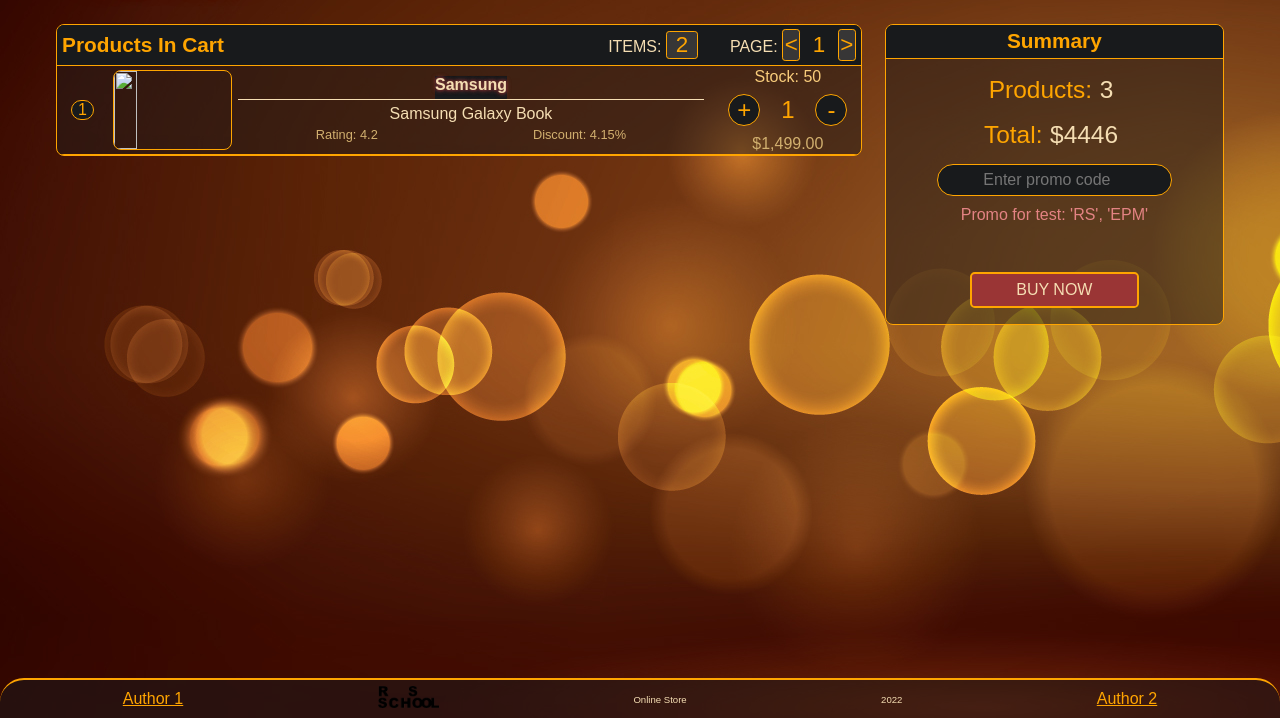
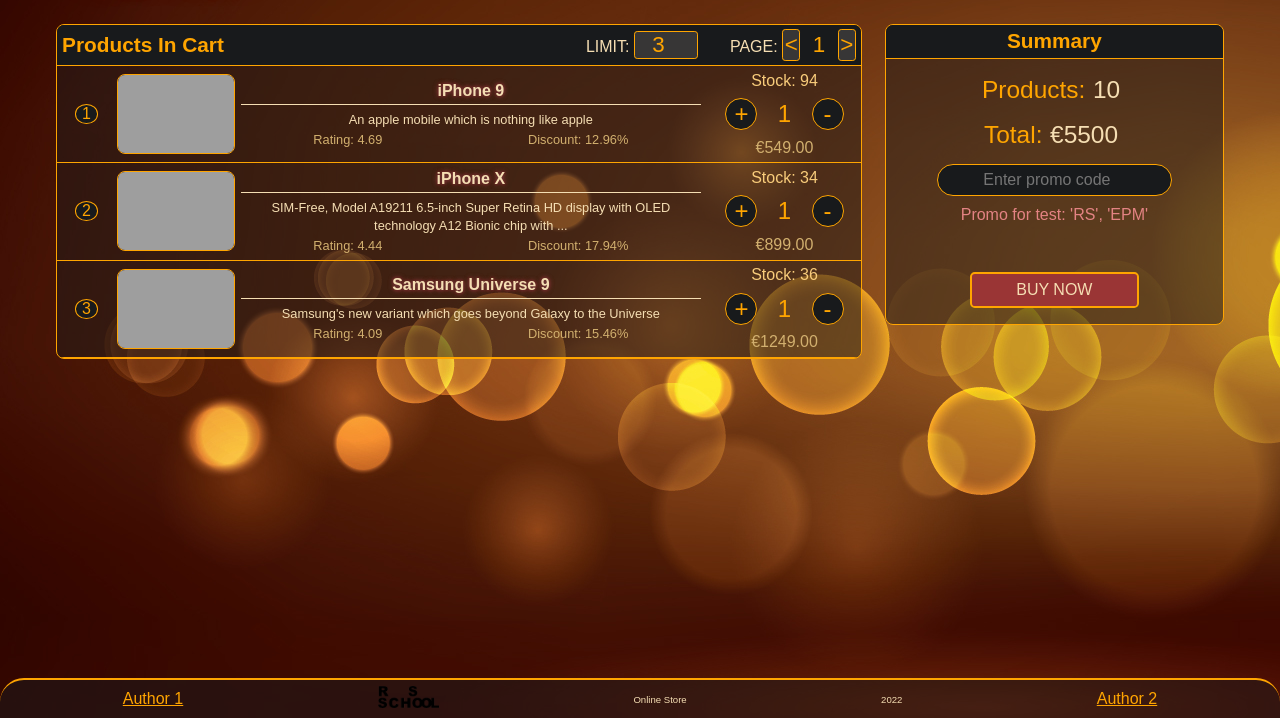
Before and after one commit to PetrAlexkulakov/Online-Store, a website built with webpack: page src/index-cart.html in a window 1280 px wide. Shown: the part 82-800 px from the top of the page. Built offline with nearby package versions, Linux system fonts and the light colour scheme; grey boxes are pictures that could not be loaded.

Commit message:
feat: implement displaying, adding/removing products & pagination

```diff
--- a/src/index-cart.html
+++ b/src/index-cart.html
@@ -24,78 +24,49 @@
     </header>
     <main class="main-main">
         <div class="cart-page">
+
             <div class="cart-wrapper">
                 <div class="cart-products">
-                    <div class="cart-products-header">
+                    <div class="cart-products__header">
                         <h2>
                             Products In Cart
                         </h2>
                         <div class="page-control">
                             <div class="products-amount">
-                                <label for="amout"><span class="amount-text">ITEMS:</span></label>
-                                <input type="text" id="amout" class="amount-input" value=2>
+                                <label for="amoutInput"><span class="products-amount__text">LIMIT:</span></label>
+                                <input type="number" id="amoutInput" class="products-amount__input" min="1" value="3">
                             </div>
                             <div class="page-numbers">
-                                <span class="page-text">PAGE:</span>
-                                <button class="page-btn-left">
+                                <span class="page-numbers__text">PAGE:</span>
+                                <button class="page-btn-back">
                                     < </button>
                                         <span class="page-number">1</span>
-                                        <button class="page-btn-right"> > </button>
+                                        <button class="page-btn-forward"> > </button>
                             </div>
                         </div>
                     </div>
-                    <div class="cart-products-items">
-                        <div class="cart-products-items-wrapper">
-                            <div class="cart-product-item">
-                                <div class="item-i">1</div>
-                                <div class="item-info">
-                                    <img class="item-info-img" src="" alt="">
-                                    <div class="item-info-detail">
-                                        <div class="item-title">
-                                            <h3>Samsung</h3>
-                                        </div>
-                                        <div class="item-description">
-                                            <span>Samsung Galaxy Book</span>
-                                        </div>
-                                        <div class="item-other">
-                                            <p>Rating: 4.2</p>
-                                            <p>Discount: 4.15%</p>
-                                        </div>
-                                    </div>
-                                </div>
-                                <div class="item-number-control">
-                                    <div class="item-stock-control">
-                                        <span>Stock: 50</span>
-                                    </div>
-                                    <div class="item-number-control-btns">
-                                        <button class="item-number-control-btn">+</button>
-                                        <span>1</span>
-                                        <button class="item-number-control-btn">-</button>
-                                    </div>
-                                    <div class="item-price">$1,499.00</div>
-                                </div>
-                            </div>
-                        </div>
+                    <div class="cart-products__items">
+                       <!-- <div class="empty-cart"></div> -->
                     </div>
 
                 </div>
                 <div class="total-cart">
                     <h2>Summary</h2>
                     <div class="total-price">
-                        <span class="total-price-text">Products:</span>
-                        <span>3</span>
+                        <span class="total-price__text">Products:</span>
+                        <span class="total-items">0</span>
                     </div>
                     <div class="total-price">
-                        <span class="total-price-text">Total:</span>
-                        <span>$4446</span>
+                        <span class="total-price__text">Total:</span>
+                        <span class="total-money">€0</span>
                     </div>
                     <div class="promo-code">
                         <input type="search" placeholder="Enter promo code">
                     </div>
                     <span class="promo-ex">
-                     Promo for test: 'RS', 'EPM'
+                        Promo for test: 'RS', 'EPM'
                     </span>
-                    <button class="btn-buy-now">BUY NOW</button>
+                    <button class="btn__buy-now">BUY NOW</button>
                 </div>
             </div>
         </div>
--- a/src/index.ts
+++ b/src/index.ts
@@ -8,3 +8,5 @@
         putProducts();
         break;
 }
+
+import "./ts/cart-page/cart";
--- a/src/scss/cart-page/_main-cart.scss
+++ b/src/scss/cart-page/_main-cart.scss
@@ -20,7 +20,7 @@
   height: fit-content;
 }
 
-.cart-products-header {
+.cart-products__header {
   display: flex;
   background-color: #181a1c;
   padding: 0.3rem;
@@ -29,11 +29,11 @@
   justify-content: space-between;
 }
 
-.cart-products-header h2 {
+.cart-products__header h2 {
   font-size: 130%;
 }
 
-.amount-text {
+.products-amount__text {
   color: wheat;
 }
 
@@ -43,8 +43,8 @@
   align-items: center;
 }
 
-.page-control .amount-input {
-  width: 2rem;
+.page-control .products-amount__input {
+  width: 4rem;
   text-align: center;
   outline: none;
   border: 1px solid orange;
@@ -56,12 +56,12 @@
 .page-numbers {
   margin-left: 2rem;
 }
-.page-text {
+.page-numbers__text {
   color: wheat;
 }
 
-.page-btn-left,
-.page-btn-right {
+.page-btn-back,
+.page-btn-forward {
   background-color: #373636;
   border-radius: 0.2rem;
   padding: 0.1rem;
@@ -73,31 +73,31 @@
   margin: 0 0.5rem;
   color: orange;
 }
-.cart-products-items {
+.cart-products__items {
   width: 100%;
 }
 
-.cart-products-items-wrapper {
+.cart-products__item_wrapper {
   width: 100%;
   display: block;
-  padding: 0.5%;
+  padding: 1%;
   border-bottom: 1px solid orange;
 }
-.cart-product-item {
+.cart-product__item {
   display: flex;
   align-items: center;
   justify-content: space-around;
   height: 5rem;
 }
 
-.item-i {
+.item__i {
   width: 3%;
   text-align: center;
   border: 1px solid orange;
-  border-radius: 5rem;
+  border-radius: 50%;
   background-color: #181a1c;
 }
-.item-info {
+.item__info {
   width: 75%;
   height: 100%;
   display: flex;
@@ -105,20 +105,19 @@
   cursor: pointer;
 }
 
-.item-info .item-info-img {
+.item__info .item__info_img {
   width: 20%;
   height: 100%;
   border-radius: 0.5rem;
   border: 0.2px solid orange;
 }
 
-.item-info-detail {
+.item__info_detail {
   width: 80%;
-  height: 100%;
   padding: 1%;
 }
 
-.item-title {
+.item__title {
   width: 100%;
   display: flex;
   align-items: center;
@@ -127,36 +126,37 @@
     0 0 3px rgb(164 45 45), 0 0 5px rgb(150 33 33);
   border-bottom: 1px solid wheat;
 }
-.item-title h3 {
+.item__title  h3 {
   color: wheat;
   padding-bottom: 1%;
+  background-color: transparent;
 }
 
-.item-description {
+.item__description {
   padding-top: 1%;
   color: wheat;
-  font-size: 80%;
   text-align: center;
 }
-.item-description span {
+.item__description span {
   color: wheat;
+  font-size: 80%;
 }
-.item-other {
+.item__other {
   padding-top: 1%;
   display: flex;
   align-items: end;
   justify-content: space-around;
 }
-.item-other p {
+.item__other p {
   color: #d2b06f;
   font-size: 80%;
 }
 
-.item-number-control {
+.item__number-control {
   width: 15%;
 }
 
-.item-stock-control {
+.item__stock-control {
   display: flex;
   color: #d2b06f;
   align-items: center;
@@ -164,27 +164,27 @@
   margin: 7%;
 }
 
-.item-number-control-btns {
+.item__number-control_btns {
   display: flex;
   align-items: center;
   justify-content: space-between;
 }
-.item-number-control-btns span {
+.item__number-control_btns .item__number-control_count {
   font-size: 150%;
   color: orange;
 }
 
-.item-number-control-btn {
+.item__number-control_btn {
   width: 2rem;
   height: 2rem;
-  border-radius: 10rem;
+  border-radius: 50%;
   font-size: 150%;
   display: flex;
   align-items: center;
   justify-content: center;
 }
 
-.item-price {
+.item__price {
   display: flex;
   color: #d2b06f;
   align-items: center;
@@ -221,7 +221,7 @@
   color: wheat;
 }
 
-.total-price .total-price-text {
+.total-price .total-price__text {
   color: orange;
 }
 .promo-code {
@@ -248,7 +248,7 @@
   color: #e38383;
 }
 
-.btn-buy-now {
+.btn__buy-now {
   font-size: 100%;
   display: block;
   padding: 2% 0;
--- /dev/null
+++ b/src/ts/cart-page/cart.ts
@@ -0,0 +1,227 @@
+import { dataProducts } from "../dataProducts";
+
+interface CartLocalStor {
+  id: number;
+  count: number;
+  price: number;
+}
+
+localStorage.setItem(
+  "cartProducts",
+  JSON.stringify([
+    { id: 1, count: 1, price: 100 },
+    { id: 2, count: 1, price: 200 },
+    { id: 3, count: 1, price: 300 },
+    { id: 4, count: 1, price: 400 },
+    { id: 5, count: 1, price: 500 },
+    { id: 6, count: 1, price: 600 },
+    { id: 7, count: 1, price: 700 },
+    { id: 8, count: 1, price: 800 },
+    { id: 9, count: 1, price: 900 },
+    { id: 10, count: 1, price: 1000 },
+  ])
+);
+
+let cartProducts: CartLocalStor[] = [];
+const localStor = localStorage.getItem("cartProducts"); //данные local storage
+if (localStor) {
+  cartProducts = JSON.parse(localStor);
+}
+
+const productsItems = document.querySelector(".cart-products__items"); //parent div
+const productAmountInput = document.querySelector<HTMLInputElement>(
+  ".products-amount__input"
+); // изменяем кол-во отображаемых товаров на стр
+
+const pageNumber = document.querySelector<HTMLElement>(".page-number");
+let productPerPage = Number(productAmountInput?.value); //кол-во продуктов на стр
+let pageCounts = Math.ceil(cartProducts.length / productPerPage);
+let page = 1;
+
+const pageForwardBtn = document.querySelector<HTMLElement>(".page-btn-forward");
+const pageBackBtn = document.querySelector<HTMLElement>(".page-btn-back");
+
+let itemCounts = 0;
+let itemSum = 0;
+
+productAmountInput?.addEventListener("input", changeProductAmount);
+productsItems?.addEventListener("click", clickHandler); // изменяем кол-во товаров
+pageForwardBtn?.addEventListener("click", changePage);
+pageBackBtn?.addEventListener("click", changePage);
+
+function changeProductAmount() {
+  if (!productAmountInput) return;
+  productPerPage = Number(productAmountInput.value);
+  productAmountInput.setAttribute("max", `${cartProducts.length}`);
+  pageCounts = Math.ceil(cartProducts.length / productPerPage);
+  if (page > pageCounts) {
+    if (!pageNumber) return;
+    page = pageCounts;
+    pageNumber.innerHTML = `${page}`;
+  }
+  displayCartProductItems(cartProducts, productPerPage, page);
+}
+
+function changePage(e: Event) {
+  const target = e.target as HTMLElement;
+  if (!pageNumber) return;
+  if (target === pageForwardBtn) {
+    if (page === pageCounts) return;
+    page++;
+    pageNumber.innerHTML = `${page}`;
+  } else if (target === pageBackBtn) {
+    if (page === 1) return;
+    page--;
+    pageNumber.innerHTML = `${page}`;
+  }
+
+  displayCartProductItems(cartProducts, productPerPage, page);
+}
+
+function displayCartProductItems(
+  arrData: CartLocalStor[],
+  rowPerPage: number,
+  page: number
+): Element | undefined {
+  if (!arrData || !rowPerPage || !page || !productsItems) return;
+  productsItems.innerHTML = "";
+  page--;
+  const start = rowPerPage * page;
+  const end = start + rowPerPage;
+
+  const paginatedCartProducts = arrData.slice(start, end);
+
+  paginatedCartProducts.forEach((item, i) => {
+    const lastElemProductImg =
+      dataProducts.products[item.id - 1].images.length - 1; //индекс послед картинка
+    const productImg =
+      dataProducts.products[item.id - 1].images[lastElemProductImg];
+    const productTitle = dataProducts.products[item.id - 1].title;
+    const productDescript = dataProducts.products[item.id - 1].description;
+    const productRating = dataProducts.products[item.id - 1].rating;
+    const productDiscount =
+      dataProducts.products[item.id - 1].discountPercentage;
+    const productStock = dataProducts.products[item.id - 1].stock;
+    const productPrice = dataProducts.products[item.id - 1].price;
+
+    const cartProductItemWrap = document.createElement("div");
+    cartProductItemWrap.classList.add("cart-products__item_wrapper");
+    cartProductItemWrap.setAttribute("id", `${item.id}`);
+    cartProductItemWrap.innerHTML = `<div class="cart-product__item">
+        <div class="item__i">${page * rowPerPage + i + 1}</div>
+        <div class="item__info">
+            <img class="item__info_img" src="${productImg}" alt="product image">
+            <div class="item__info_detail">
+                <div class="item__title">
+                    <h3>${productTitle}</h3>
+                </div>
+                <div class="item__description">
+                    <span>${productDescript}</span>
+                </div>
+                <div class="item__other">
+                    <p>Rating: ${productRating}</p>
+                    <p>Discount: ${productDiscount}%</p>
+                </div>
+            </div>
+        </div>
+        <div class="item__number-control">
+            <div class="item__stock-control">
+                <span>Stock: ${productStock}</span>
+            </div>
+            <div class="item__number-control_btns">
+                <button class="item__number-control_btn btn__add">+</button>
+                <span class = "item__number-control_count">${item.count}</span>
+                <button class="item__number-control_btn btn__remove">-</button>
+            </div>
+            <div class="item__price">€${productPrice}.00</div>
+            </div>
+        </div>`;
+    productsItems.appendChild(cartProductItemWrap);
+  });
+}
+
+/*******************КОЛИЧЕСТВО И ОБЩАЯ СТОИМОСТЬ *****************/
+
+const totalItems = document.querySelector<HTMLElement>(".total-items"); //общее кол-во продуктов
+const totalMoney = document.querySelector<HTMLElement>(".total-money");
+const headerItems = document.querySelector<HTMLElement>(
+  ".header__cart__number__content"
+);
+const headerMoney = document.querySelector<HTMLElement>(".total-price__price");
+
+function changeTotalItemsAndMoney(arrData: CartLocalStor[]) {
+  if (!totalItems || !totalMoney || !headerItems || !headerMoney) return;
+  itemCounts = 0;
+  itemSum = 0;
+  arrData.forEach((item) => {
+    itemCounts = itemCounts + item.count;
+    itemSum = itemSum + item.price * item.count;
+  });
+
+  totalItems.innerHTML = `${itemCounts}`;
+  headerItems.innerHTML = `${itemCounts}`;
+  totalMoney.innerHTML = `€${itemSum}`;
+  headerMoney.innerHTML = `Cart total: €${itemSum}.00`;
+}
+
+/*******************КНОПКИ ДОБАВЛЕНИЯ И УДАЛЕНИЯ ТОВАРА*****************/
+
+function clickHandler(e: Event) {
+  if ((e.target as HTMLElement).classList.contains("btn__add")) {
+    addProducts(e.target as HTMLElement);
+  } else if ((e.target as HTMLElement).classList.contains("btn__remove")) {
+    removeProducts(e.target as HTMLElement);
+  }
+}
+
+function addProducts(target: HTMLElement) {
+  const clickedItem = target.closest(".cart-products__item_wrapper");
+  const clickedItemSpan = clickedItem?.querySelector<HTMLElement>(
+    ".item__number-control_count"
+  );
+  if (clickedItem && clickedItemSpan) {
+    cartProducts.forEach((item) => {
+      if (item.id === +clickedItem.id) {
+        const stock = dataProducts.products[item.id - 1].stock;
+        if (item.count === stock) {
+          return;
+        } else {
+          item.count++;
+        }
+        clickedItemSpan.innerHTML = `${item.count}`;
+        localStorage.setItem("cartProducts", JSON.stringify(cartProducts));
+      }
+
+      changeTotalItemsAndMoney(cartProducts);
+    });
+  }
+}
+
+function removeProducts(target: HTMLElement) {
+  const clickedItem = target.closest(".cart-products__item_wrapper");
+  const clickedItemSpan = clickedItem?.querySelector<HTMLElement>(
+    ".item__number-control_count"
+  );
+
+  if (clickedItem && clickedItemSpan) {
+    cartProducts.forEach((item, i) => {
+      if (item.id === +clickedItem.id) {
+        if (item.count === 1) {
+          cartProducts.splice(i, 1);
+          clickedItem.remove();
+        } else {
+          item.count = item.count - 1;
+        }
+        clickedItemSpan.innerHTML = `${item.count}`;
+        localStorage.setItem("cartProducts", JSON.stringify(cartProducts));
+        changeProductAmount();
+      }
+
+      displayCartProductItems(cartProducts, productPerPage, page);
+      changeTotalItemsAndMoney(cartProducts);
+    });
+  }
+}
+
+displayCartProductItems(cartProducts, productPerPage, page); //ПЕРВОЕ создание карточек
+changeTotalItemsAndMoney(cartProducts); //ПЕРВЫЙ пересчет кол-ва и суммы
```
Also changed, not shown: src/scss/base.css, 1 other file.
